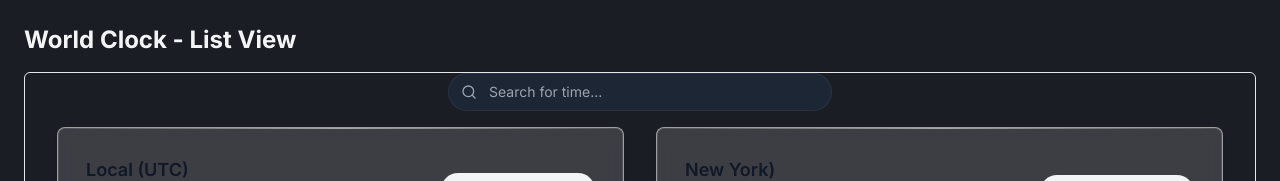
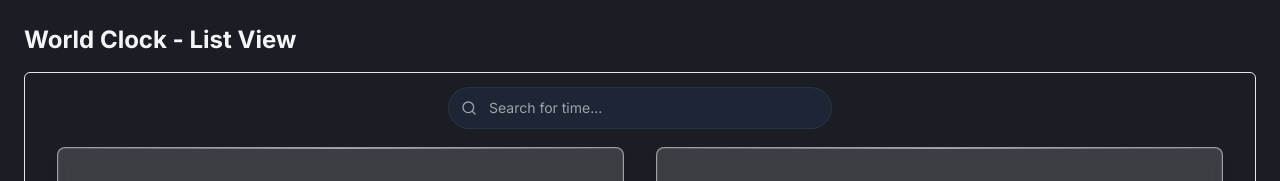
Before and after one commit to tejastechq/timezonepulse, a Next.js app: page /list-view in a window 1280 px wide. Shown: the top 181 px of the page. Built offline with nearby package versions, Linux system fonts and the light colour scheme; no server answers.

Commit message:
fixed the style of the search

```diff
--- a/components/ui/TimeSearch.tsx
+++ b/components/ui/TimeSearch.tsx
@@ -550,7 +550,7 @@ export default function TimeSearch({
   return (
     <div
       className={clsx(
-        'relative flex items-center w-full',
+        'relative flex items-center w-full py-0.5',
         className
       )}
     >
@@ -582,7 +582,7 @@ export default function TimeSearch({
           onBlur={() => setIsFocused(false)}
           placeholder={placeholder}
           className={clsx(
-            'w-full py-2 pl-10 pr-10 text-sm bg-transparent z-[1]',
+            'w-full py-2.5 pl-10 pr-10 text-sm bg-transparent z-[1]',
             'text-white dark:text-white placeholder:text-gray-400 dark:placeholder:text-gray-400',
             'focus:outline-none focus:ring-0 border-none',
             'relative'
--- a/components/views/ListView.tsx
+++ b/components/views/ListView.tsx
@@ -1501,7 +1501,7 @@ export default function ListView({
       onScroll={handleUserScroll} // Add onScroll handler
     >
       {/* Search Box with minimal styling */}
-      <div className="mb-4 w-full max-w-sm mx-auto">
+      <div className="mb-4 w-full max-w-sm mx-auto pt-3">
         <TimeSearch
           onSearch={handleSearch}
           onClear={handleClearSearch}
```
